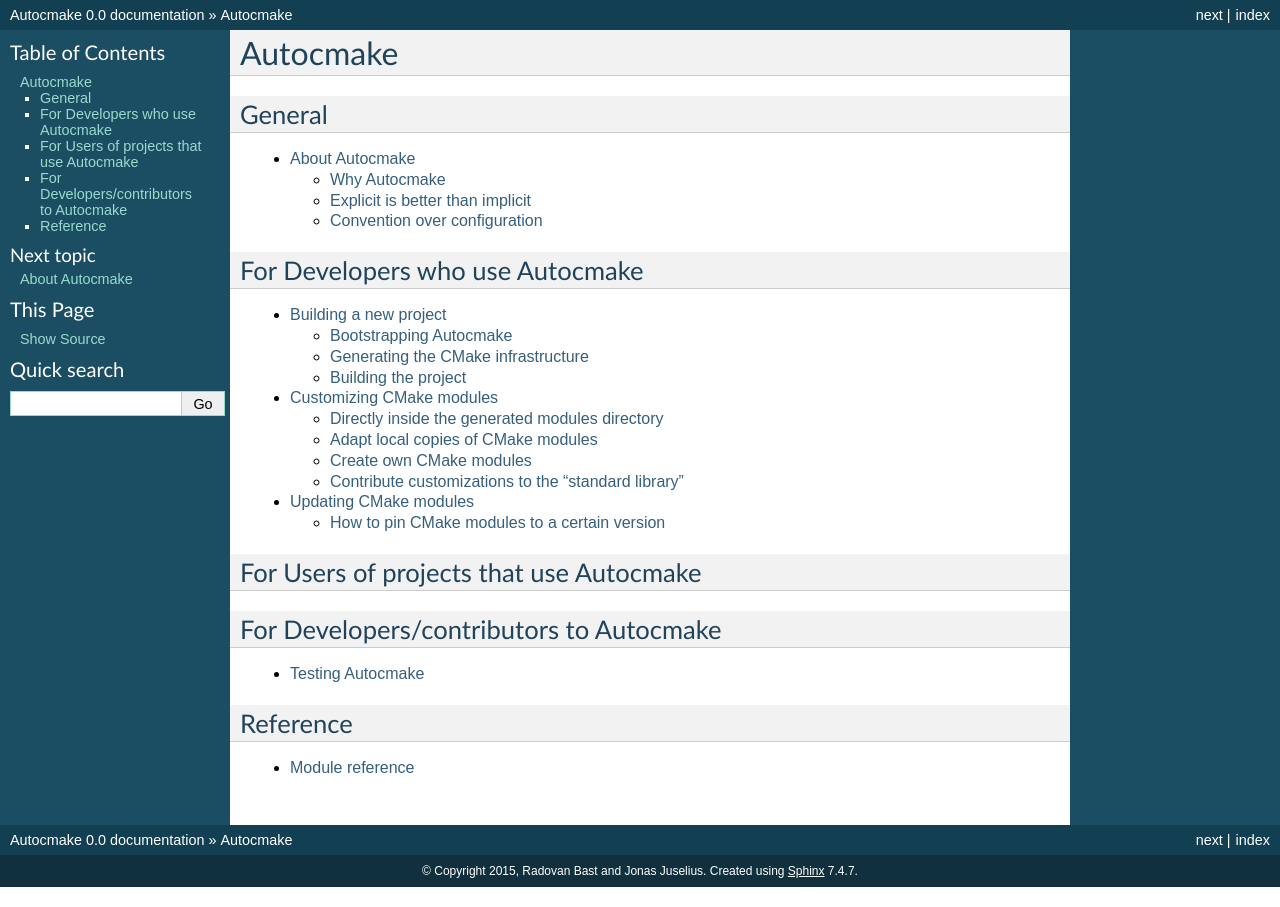
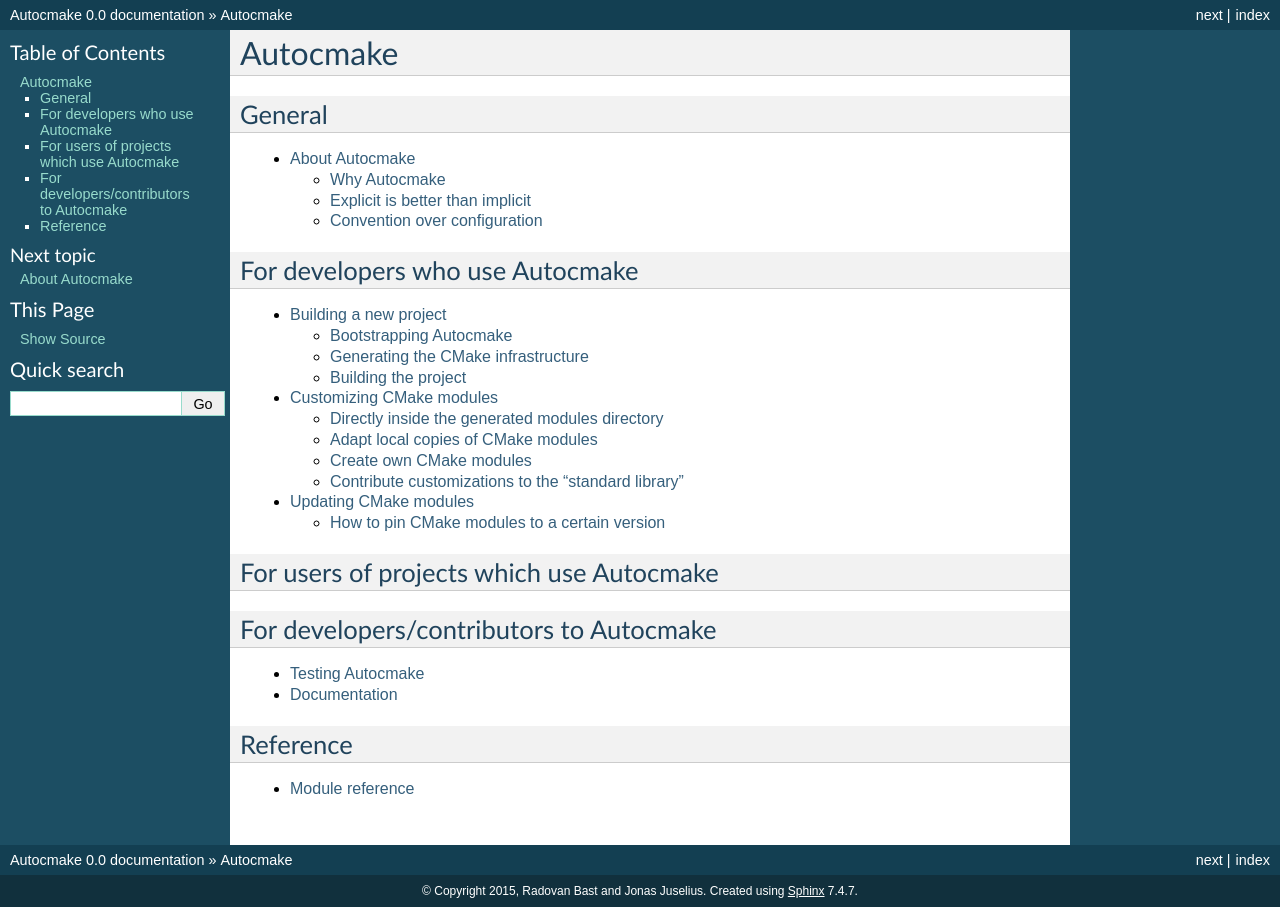
Before and after one commit to dev-cafe/autocmake, a Sphinx documentation site: the page built from doc/index.rst, in a window 1280 px wide. Built offline with Sphinx 7.4.7, drawn with Linux system fonts in a browser that asks for light colours.

Commit message:
document the doc

```diff
--- a/doc/index.rst
+++ b/doc/index.rst
@@ -13,7 +13,7 @@
    about.rst
 
 
-For Developers who use Autocmake
+For developers who use Autocmake
 --------------------------------
 
 .. toctree::
@@ -24,17 +24,18 @@
    updating-modules.rst
 
 
-For Users of projects that use Autocmake
-----------------------------------------
+For users of projects which use Autocmake
+-----------------------------------------
 
 
-For Developers/contributors to Autocmake
+For developers/contributors to Autocmake
 ----------------------------------------
 
 .. toctree::
    :maxdepth: 2
 
    testing.rst
+   documentation.rst
 
 
 Reference
```
Also changed, not shown: doc/documentation.rst (added, +11 -0 lines).
